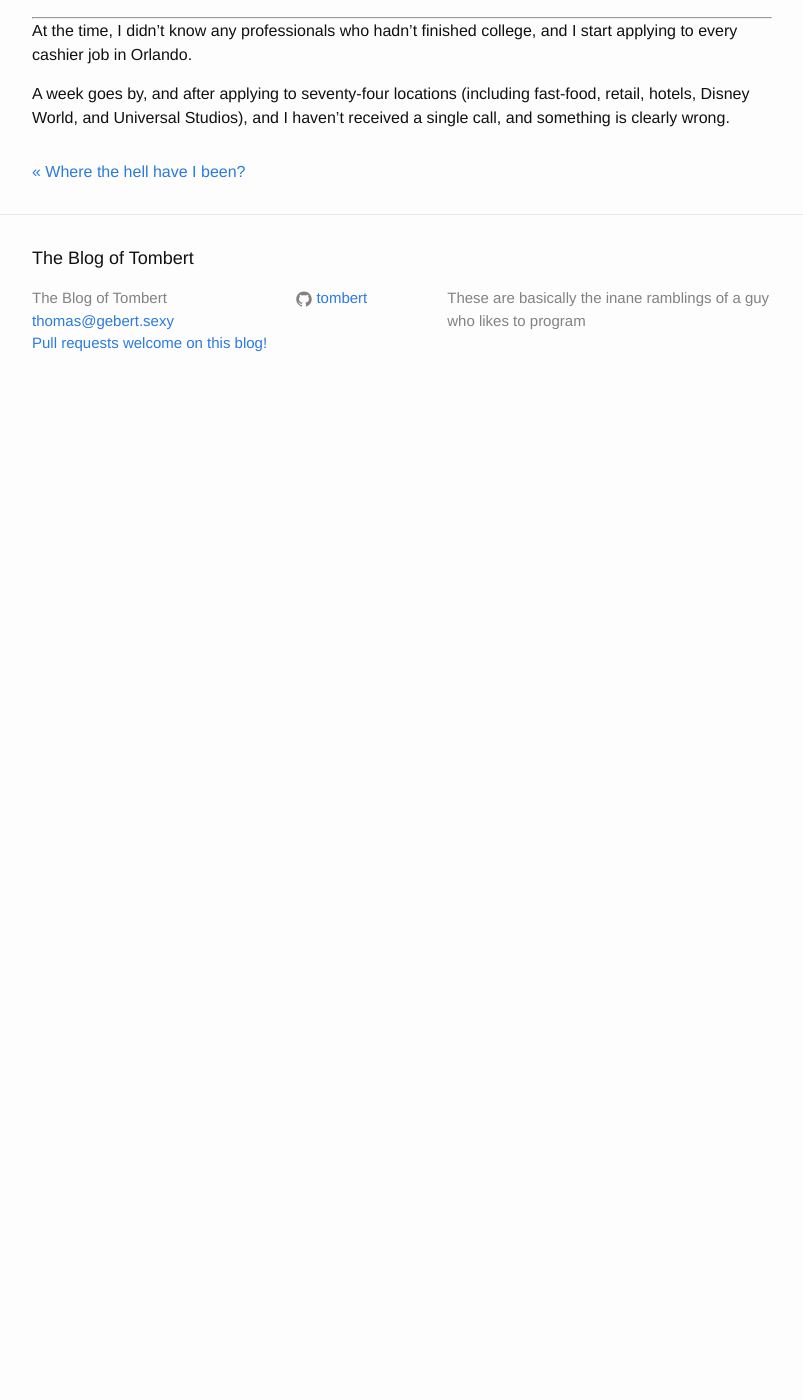
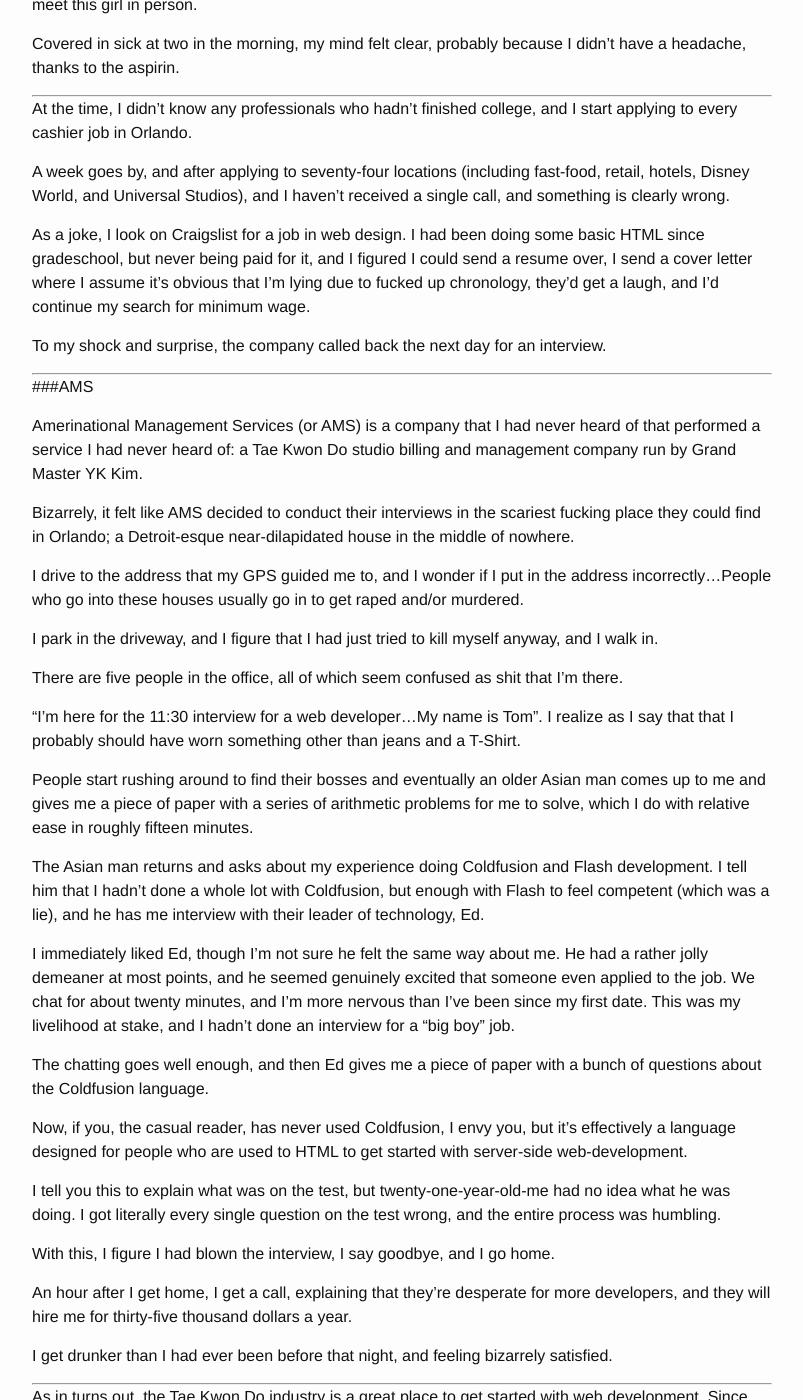
Before and after one commit to Tombert/tombert.github.io2, a Jekyll site: the page built from _posts/2016-09-07-startup-chronicles.markdown, in a window 1280 px wide and 1400 px high, scrolled down 714 px. Shown: the whole window, without its empty margins (238-1041 px from the left). Built offline with Jekyll 4.4.1, drawn with Linux system fonts in a browser that asks for light colours; nearby versions of some CDN libraries; comment, search, counter and statistics services are not loaded; before the commit the page ends 1129 px from its top, so only the background shows below that; some of the changed text lies outside the part shown.

Commit message:
Finish article.

```diff
--- a/_posts/2016-09-07-startup-chronicles.markdown
+++ b/_posts/2016-09-07-startup-chronicles.markdown
@@ -19,10 +21,68 @@
 
 I realize I've made a terrible mistake, and I run to the bathroom and start gagging myself to force out the medicine, which is my first successful venture in months, and in my vomiting, confused, tired state I make a decision: I can't go back to school, I need to get a fucking job, and I need to figure out a way to meet this girl in person.
 
-Covered in sick at two in the morning, my mind felt clear, probably because I didn't have a headache.
+Covered in sick at two in the morning, my mind felt clear, probably because I didn't have a headache, thanks to the aspirin.
 
 -------------------
 
 At the time, I didn't know any professionals who hadn't finished college, and I start applying to every cashier job in Orlando.
 
 A week goes by, and after applying to seventy-four locations (including fast-food, retail, hotels, Disney World, and Universal Studios), and I haven't received a single call, and something is clearly wrong.
+
+As a joke, I look on Craigslist for a job in web design.  I had been doing some basic HTML since gradeschool, but never being paid for it, and I figured I could send a resume over, I send a cover letter where I assume it's obvious that I'm lying due to fucked up chronology, they'd get a laugh, and I'd continue my search for minimum wage.
+
+To my shock and surprise, the company called back the next day for an interview.
+
+
+---------------------
+
+###AMS
+
+Amerinational Management Services (or AMS) is a company that I had never heard of that performed a service I had never heard of: a Tae Kwon Do studio billing and management company run by Grand Master YK Kim.
+
+Bizarrely, it felt like AMS decided to conduct their interviews in the scariest fucking place they could find in Orlando; a Detroit-esque near-dilapidated house in the middle of nowhere.
+
+I drive to the address that my GPS guided me to, and I wonder if I put in the address incorrectly...People who go into these houses usually go in to get raped and/or murdered.
+
+I park in the driveway, and I figure that I had just tried to kill myself anyway, and I walk in.
+
+There are five people in the office, all of which seem confused as shit that I'm there.
+
+"I'm here for the 11:30 interview for a web developer...My name is Tom".  I realize as I say that that I probably should have worn something other than jeans and a T-Shirt.
+
+People start rushing around to find their bosses and eventually an older Asian man comes up to me and gives me a piece of paper with a series of arithmetic problems for me to solve, which I do with relative ease in roughly fifteen minutes.
+
+The Asian man returns and asks about my experience doing Coldfusion and Flash development. I tell him that I hadn't done a whole lot with Coldfusion, but enough with Flash to feel competent (which was a lie), and he has me interview with their leader of technology, Ed.
+
+I immediately liked Ed, though I'm not sure he felt the same way about me.  He had a rather jolly demeaner at most points, and he seemed genuinely excited that someone even applied to the job.  We chat for about twenty minutes, and I'm more nervous than I've been since my first date.  This was my livelihood at stake, and I hadn't done an interview for a "big boy" job.
+
+The chatting goes well enough, and then Ed gives me a piece of paper with a bunch of questions about the Coldfusion language.
+
+Now, if you, the casual reader, has never used Coldfusion, I envy you, but it's effectively a language designed for people who are used to HTML to get started with server-side web-development.
+
+I tell you this to explain what was on the test, but twenty-one-year-old-me had no idea what he was doing. I got literally every single question on the test wrong, and the entire process was humbling.
+
+With this, I figure I had blown the interview, I say goodbye, and I go home.
+
+An hour after I get home, I get a call, explaining that they're desperate for more developers, and they will hire me for thirty-five thousand dollars a year.
+
+I get drunker than I had ever been before that night, and feeling bizarrely satisfied.
+
+
+-----------------------------
+
+As in turns out, the Tae Kwon Do industry is a great place to get started with web development.  Since the product wasn't necessarily a "technology" in the bragging sense, things like Big-O notation weren't particularly important.  If I shipped crappy code, it wasn't a big deal unless it broke.
+
+"Welcome to startup culture" a friend would later tell me.
+
+But there were weird eccentricities to the company.  For example, the software people literally worked out of a utility closet where the lights were turned off, along with three servers.  To clock in, I had to scan my fingerprints on a reader.  The location was above a PetCo store, and we could occasionally hear the animal noises.  It felt like the programmers were somewhat of an afterthought.
+
+I have a bit of trouble holding back when I'm annoyed, and I make a point to tell people when I'm pissed off.  This clearly starts to irritate my coworkers, and eventually I start getting in trouble.  Instead of adjusting my behavior, I start figuring out ways to work alone.
+
+-----------------------------
+
+Four months go by, and every night I am talking to Erin over the phone, and for better or worse, the relationship starts to escalate.  We exchange the typical "I love you", we talk over webcam, we try doing "cyber-sex", which might as well have been real as far as I was concerned: I was still a virgin.
+
+I decide that there's no future in Orlando, and I start applying to jobs in Dallas, where Erin lives, and much like the first, it didn't take long for me to find one: Wyndham Jade, a convention planning company.
+
+And with that, I was moving to a city to be with a girl I was in love with that I had never met in person.
```
Also changed, not shown: other parts of _posts/2016-09-07-startup-chronicles.markdown (+3 -1 lines).
